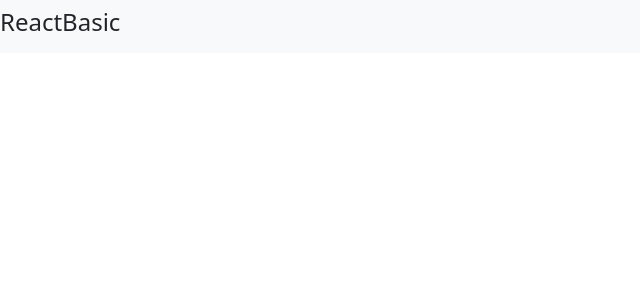
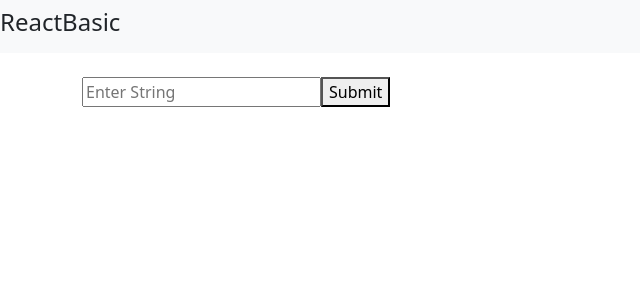
Before and after one commit to Ekadarshini7272/reactbasic, a React (Create React App) app: page /UniqueChar in a window 1280 px wide. Before the commit this address had no page. Shown: the top 300 px of the page, without its empty margins (0-640 px from the left). Built offline with nearby package versions, Linux system fonts and the light colour scheme.

Commit message:
Norepeat charcter in string

```diff
--- a/src/App.js
+++ b/src/App.js
@@ -28,6 +28,7 @@ import RemoveDuplicateFor from '../src/JSquestion/RemoveDuplicateFor';
 import RemoveDuplicateSet from '../src/JSquestion/RemoveDuplicateSet';
 import FlattenArray from '../src/JSquestion/FlattenArray';
 import MergeSortArrayWhile from '../src/JSquestion/MergeSortArrayWhile';
+import UniqueChar from '../src/JSquestion/UniqueChar';
 import 'bootstrap/dist/css/bootstrap.min.css';
 
 function App() {
@@ -67,6 +68,7 @@ function App() {
            <Route path= "/RemoveDuplicateSet" element={<RemoveDuplicateSet/>}/>
            <Route path= "/FlattenArray" element={<FlattenArray/>}/>
            <Route path= "/MergeSortArrayWhile" element={<MergeSortArrayWhile/>}/>
+           <Route path= "/UniqueChar" element={<UniqueChar/>}/>
          </Routes>
        </div>
      </div>
--- /dev/null
+++ b/src/JSquestion/UniqueChar.js
@@ -0,0 +1,29 @@
+import React,{useState} from 'react';
+
+const UniqueChar =()=> {
+    const [inputValue, setInputValue] = useState("");
+    const [uniqueChar, setUniqueChar] = useState([]);
+
+    function handleUniqueChar() {
+        let inputStr = inputValue;
+        let charStr = {};
+        for (let char of inputStr){
+            charStr[char] = (charStr[char] || 0) +1
+        }
+        for (let char of inputStr){
+            if(charStr[char] === 1){
+                setUniqueChar(`This is the first unique char: ${char}`)
+                return
+            }
+        }
+         setUniqueChar("There is no unique char")
+    }
+    return(
+        <>
+        <input type="text" placeholder='Enter String' value={inputValue} onChange={(e) => setInputValue(e.target.value)}/>
+        <button onClick={handleUniqueChar}>Submit</button>
+        <h3>{uniqueChar}</h3>
+        </>
+    )
+}
+export default UniqueChar;
```
